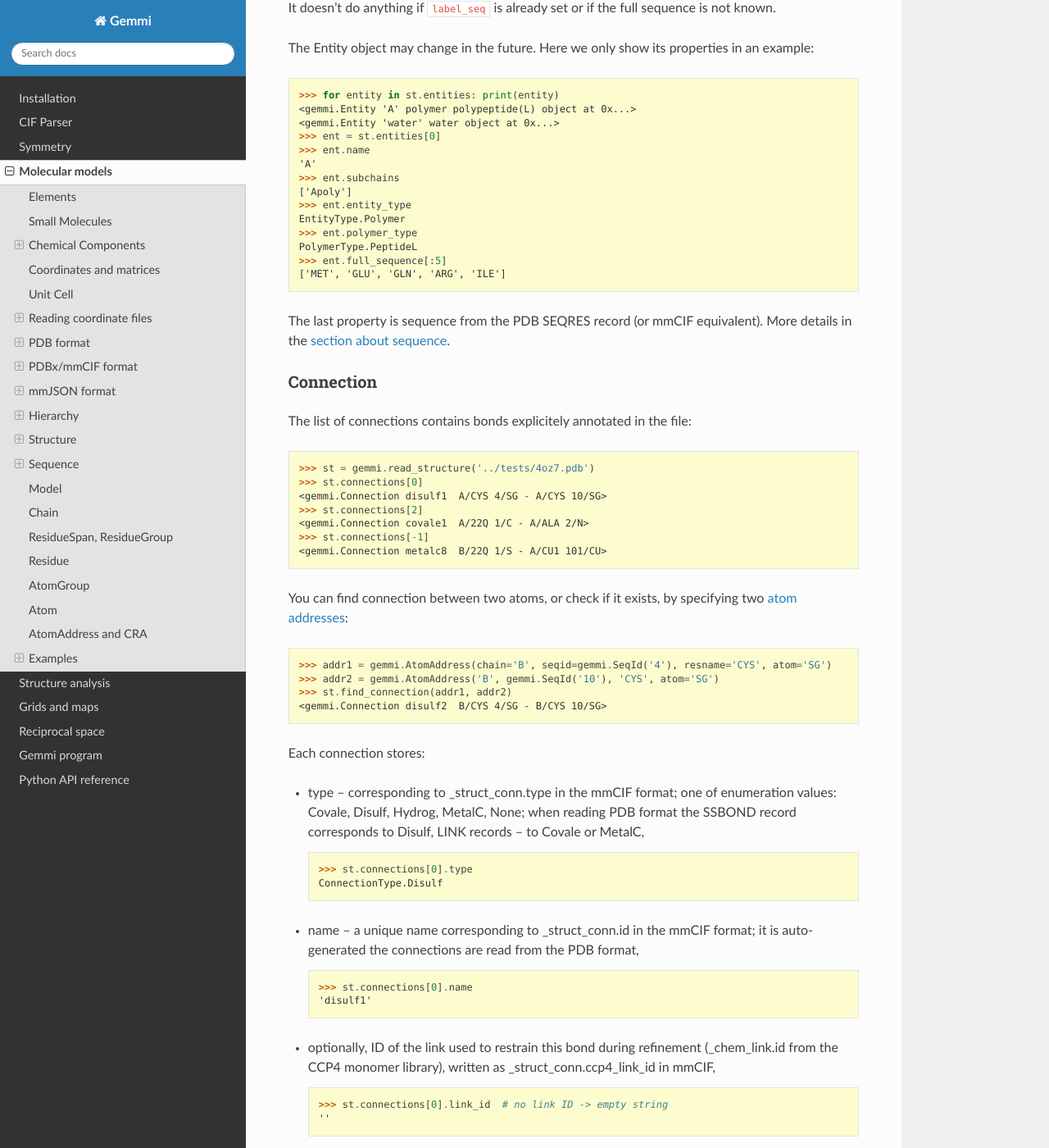
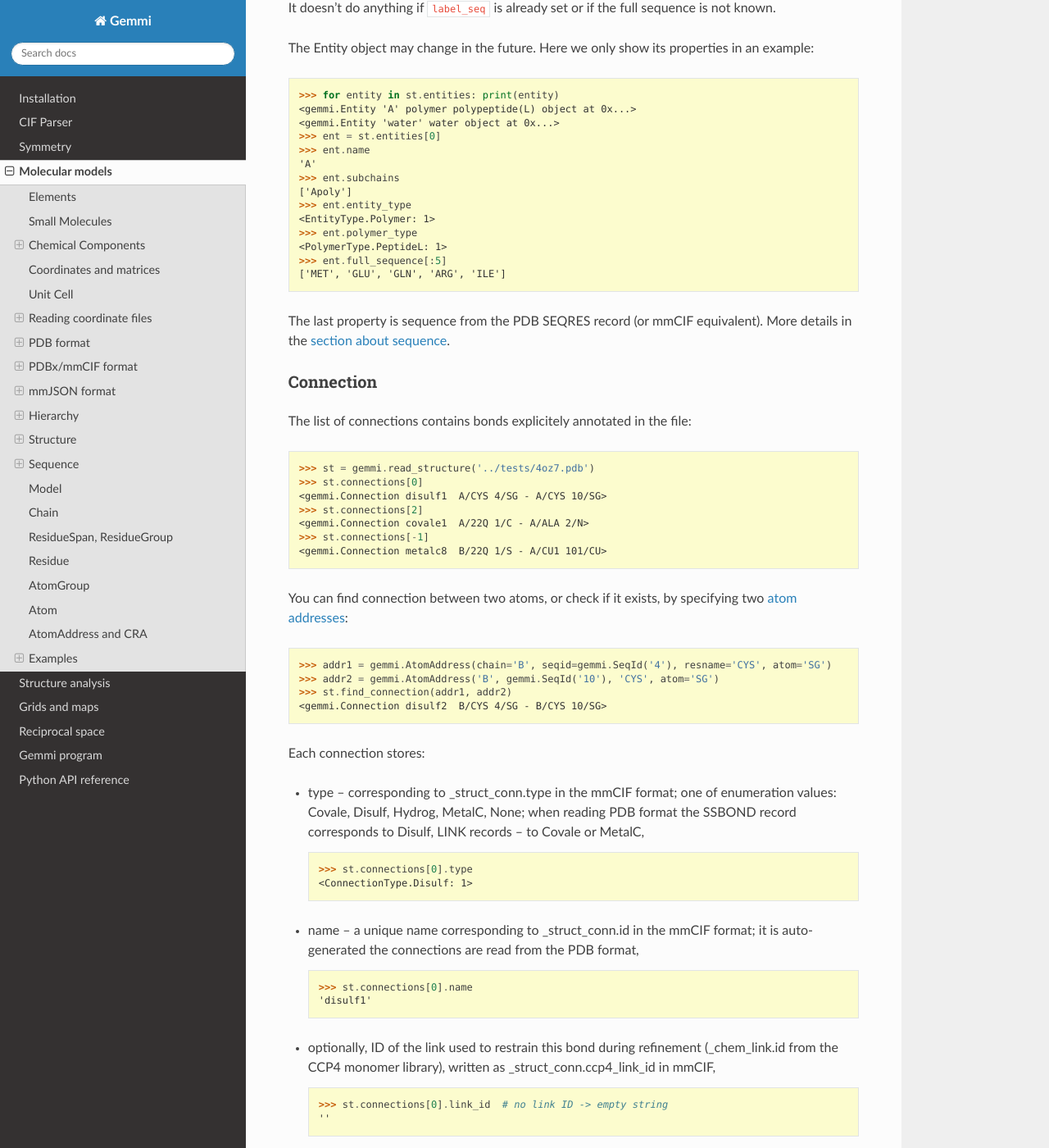
Before and after one commit to project-gemmi/gemmi, a Sphinx documentation site: the page built from docs/mol.rst, in a window 1280 px wide and 1400 px high, scrolled down 26935 px. Shown: the whole window at 82% size. Built offline with Sphinx 7.4.7 and the Read the Docs theme 2.0.0, drawn with Linux system fonts in a browser that asks for light colours; some of the changed text lies outside the part shown.

Commit message:
docs: __repr__ of enums changed in pybind11 2.6

```diff
--- a/docs/mol.rst
+++ b/docs/mol.rst
@@ -1517,9 +1517,9 @@ Here we only show its properties in an example:
   >>> ent.subchains
   ['Apoly']
   >>> ent.entity_type
-  EntityType.Polymer
+  <EntityType.Polymer: 1>
   >>> ent.polymer_type
-  PolymerType.PeptideL
+  <PolymerType.PeptideL: 1>
   >>> ent.full_sequence[:5]
   ['MET', 'GLU', 'GLN', 'ARG', 'ILE']
 
@@ -1561,7 +1561,7 @@ Each connection stores:
   .. doctest::
 
     >>> st.connections[0].type
-    ConnectionType.Disulf
+    <ConnectionType.Disulf: 1>
 
 * name -- a unique name corresponding to _struct_conn.id in the mmCIF format;
   it is auto-generated the connections are read from the PDB format,
@@ -1592,9 +1592,9 @@ Each connection stores:
   .. doctest::
 
     >>> st.connections[2].asu
-    Asu.Same
+    <Asu.Same: 0>
     >>> st.connections[-1].asu
-    Asu.Different
+    <Asu.Different: 1>
 
 * and a distance read from the file.
 
@@ -2396,7 +2396,7 @@ If it's a polymer, we can ask for polymer type and sequence:
 .. doctest::
 
   >>> polymer_b.check_polymer_type()
-  PolymerType.PeptideL
+  <PolymerType.PeptideL: 1>
   >>> polymer_b.make_one_letter_sequence()
   'sAXvsAXv'
 
@@ -2497,7 +2497,7 @@ Residue contains also a number of properties:
   >>> residue.label_seq
   2
   >>> residue.entity_type
-  EntityType.Polymer
+  <EntityType.Polymer: 1>
   >>> residue.het_flag
   'A'
 
```
